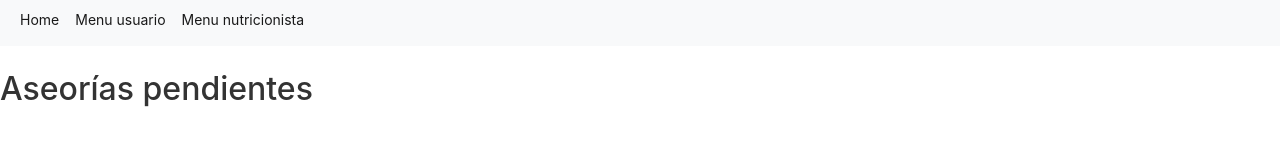
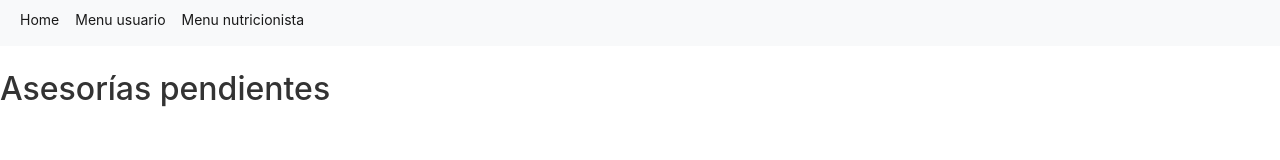
Before and after one commit to Soft-War-Open-Source/Web-Apps, an Angular app: page /pending-appointments in a window 1280 px wide. Shown: the part 267-427 px from the top of the page. Built offline with nearby package versions, Linux system fonts and the light colour scheme; no server answers.

Commit message:
fixes
fixes

```diff
--- a/src/app/components/nutritionist/pending-appointments/pending-appointments.component.html
+++ b/src/app/components/nutritionist/pending-appointments/pending-appointments.component.html
@@ -1,5 +1,5 @@
 <br/>
-<h2>Aseorías pendientes</h2>
+<h2>Asesorías pendientes</h2>
 <br/>
 <div>
 </div>
```
